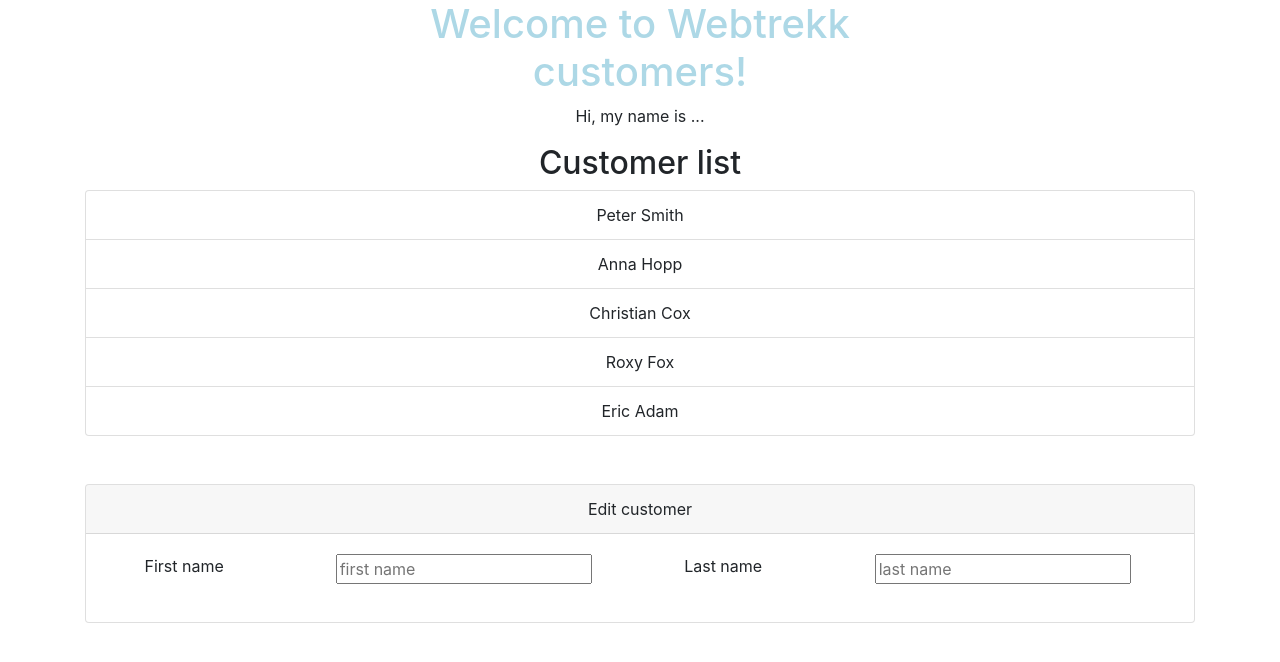
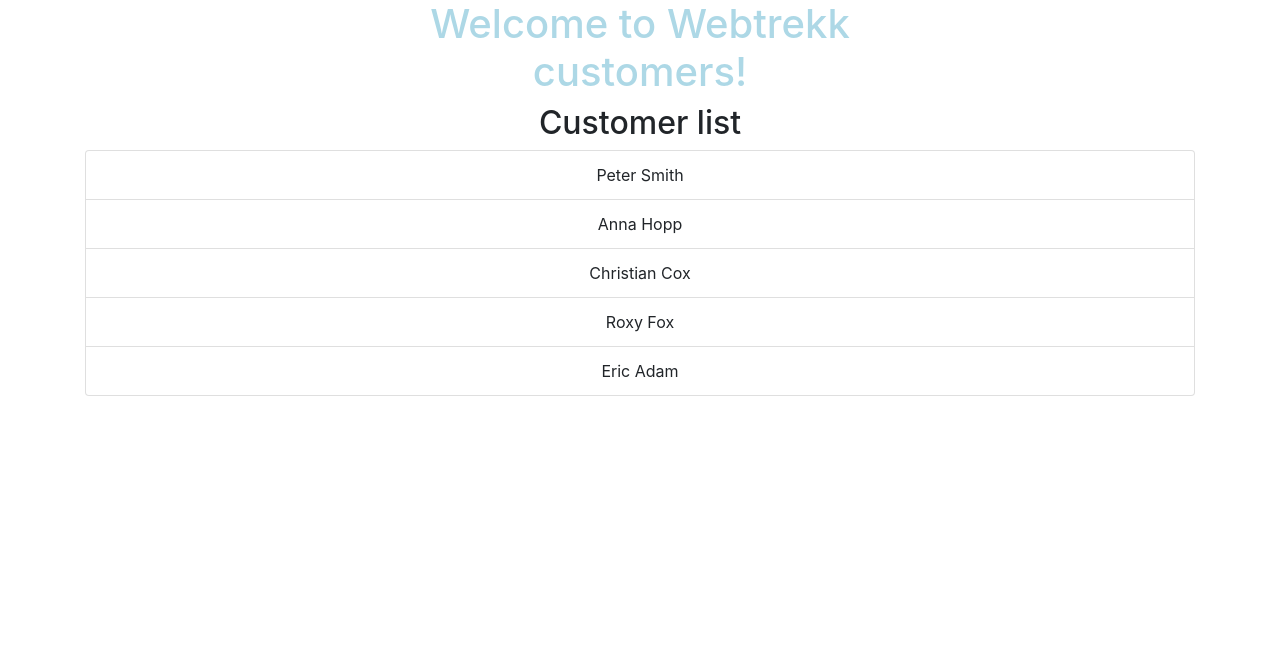
Before and after one commit to alunenko/webtrekk, an Angular app in the folder webtrekk-customers/: page / in a window 1280 px wide. Shown: the top 662 px of the page. Built offline with nearby package versions, Linux system fonts and the light colour scheme.

Commit message:
Edit customer by click on customer list

```diff
--- a/webtrekk-customers/src/app/customer/customer.component.html
+++ b/webtrekk-customers/src/app/customer/customer.component.html
@@ -1,22 +1,18 @@
-<div class="row">
-  <div class="col text-center">
-    <p>Hi, my name is ... <!-- {{ customer.name.first + ' ' + customer.name.last | uppercase }} --></p>
-  </div>
-</div>
-
 <div class="row">
   <div class="col">
     <h2>Customer list</h2>
     <ul class="list-group">
-      <li class="list-group-item"
-          *ngFor="let customer of customers">{{ customer.name.first + ' ' + customer.name.last }}</li>
+      <li *ngFor="let customer of customers"
+          class="list-group-item"
+          (click)="onSelect(customer)">{{ customer.name.first + ' ' + customer.name.last }}</li>
     </ul>
   </div>
 </div>
 
-<form class="mt-5">
+<form *ngIf="selectedCustomer"
+      class="mt-5">
   <div class="card">
-    <div class="card-header">Edit customer</div>
+    <div class="card-header">Edit customer {{ selectedCustomer.name.first + ' ' + selectedCustomer.name.last | uppercase }}</div>
     <div class="card-body">
       <div class="form-row">
         <div class="col">
@@ -26,8 +22,7 @@
                 <label for="edit_form_first_name">First name</label>
               </div>
               <div class="col">
-                <!--[(ngModel)]="customer.name.first"-->
-                <input
+                <input [(ngModel)]="selectedCustomer.name.first"
                 id="edit_form_first_name"
                 name="customer_first_name"
                 placeholder="first name">
@@ -42,8 +37,7 @@
                 <label for="edit_form_last_name">Last name</label>
               </div>
               <div class="col">
-                <!--[(ngModel)]="customer.name.last"-->
-                <input
+                <input [(ngModel)]="selectedCustomer.name.last"
                 id="edit_form_last_name"
                 name="customer_last_name"
                 placeholder="last name">
--- a/webtrekk-customers/src/app/customer/customer.component.ts
+++ b/webtrekk-customers/src/app/customer/customer.component.ts
@@ -1,5 +1,4 @@
 import { Component, OnInit } from '@angular/core';
-
 import { Customer } from '../customer';
 import { CUSTOMERS } from '../mock-customers';
 
@@ -11,10 +10,14 @@
 export class CustomerComponent implements OnInit {
 
     customers = CUSTOMERS;
+    selectedCustomer: Customer;
 
     constructor() { }
 
     ngOnInit() {
     }
 
+    onSelect(customer: Customer): void {
+        this.selectedCustomer = customer;
     }
+}
```
Lines whose indentation alone changed are shown as unchanged.
